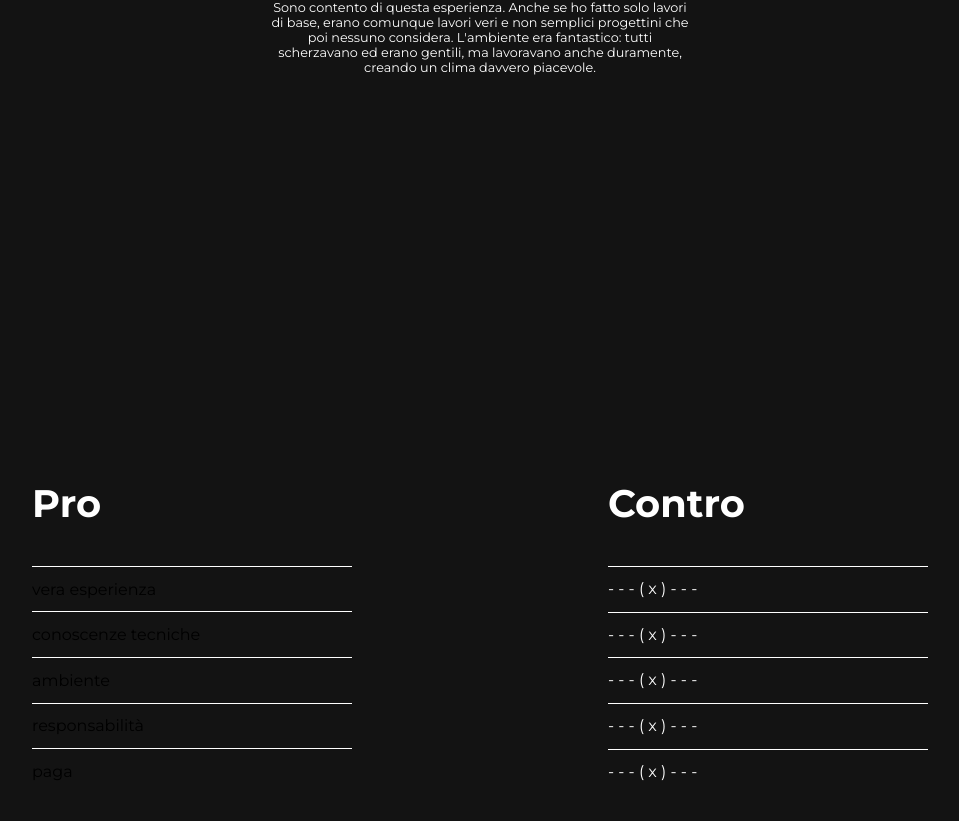
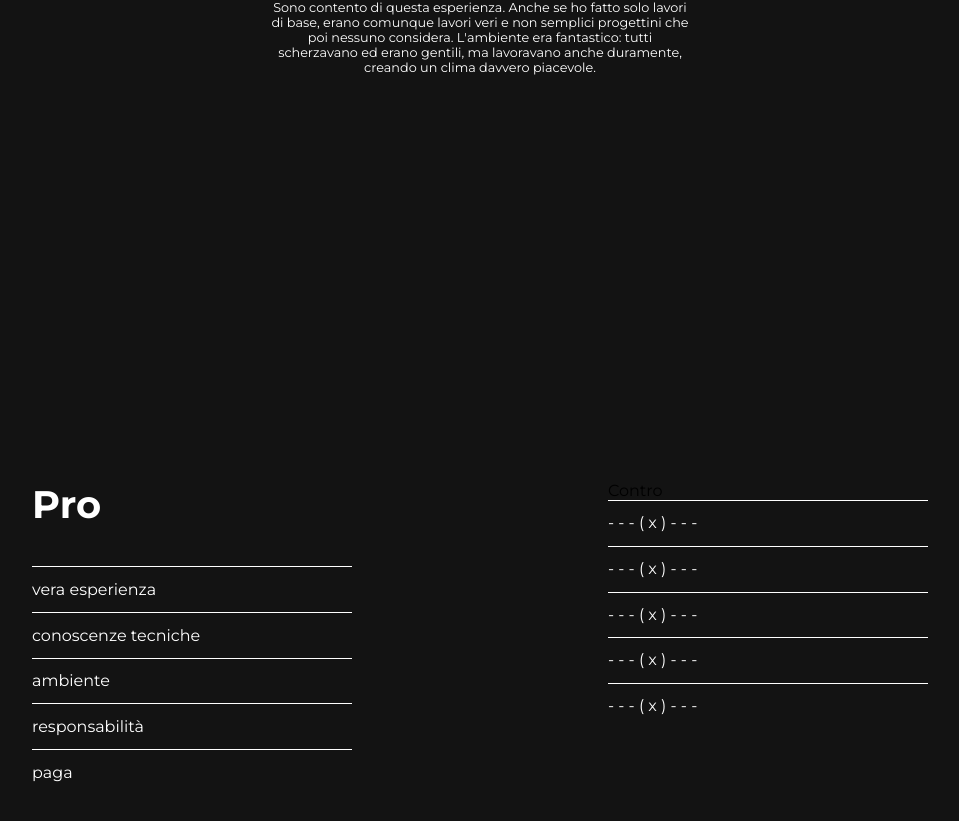
Before and after one commit to rikvik2006/english-presentation, a Next.js app in the folder pcto-ex/: page /conclusion in a window 1280 px wide. Shown: the part 419-1240 px from the top of the page, without its empty margins (160-1119 px from the left). Built offline with nearby package versions, Linux system fonts and the light colour scheme.

Commit message:
feat: created hover translate  animation prolabel

```diff
--- a/pcto-ex/src/components/Conclusion/ProContro/ProContro.jsx
+++ b/pcto-ex/src/components/Conclusion/ProContro/ProContro.jsx
@@ -21,11 +21,13 @@ const ProContro = () => {
 
                 <div className={styles.contro}>
                     <div className={styles.title}>Contro</div>
-                    {
-                        contro.map((contro, index) => (
-                            <ControLabel key={index} title={contro.title}/>
-                        ))
-                    }
+                    <div className={styles.labelContent}>
+                        {
+                            contro.map((contro, index) => (
+                                <ControLabel key={index} title={contro.title}/>
+                            ))
+                        }
+                    </div>
                 </div>
             </div>
         </div>
--- a/pcto-ex/src/components/Conclusion/ProContro/ProContro.module.scss
+++ b/pcto-ex/src/components/Conclusion/ProContro/ProContro.module.scss
@@ -9,18 +9,23 @@
         align-items: flex-start;
         gap: 20vw;
 
-        .labelContent {
-            display: flex;
-            flex-direction: column;
-            align-items: flex-start;
-            gap: 1vw;
+        .pro {
+            width: 25vw;
+
+            .title {
+                color: var(--primary-white);
+                font-size: 3vw;
+                font-weight: 700;
+                margin-bottom: 3vw;
+            }
+
+            .labelContent {
+                display: flex;
+                flex-direction: column;
+                align-items: flex-start;
+            }
         }
+
     }
 
-    .title {
-        color: var(--primary-white);
-        font-size: 3vw;
-        font-weight: 700;
-        margin-bottom: 3vw;
-    }
 }
--- a/pcto-ex/src/components/Conclusion/ProContro/ProLabel/Label.jsx
+++ b/pcto-ex/src/components/Conclusion/ProContro/ProLabel/Label.jsx
@@ -22,13 +22,9 @@ const Label = ({title}) => {
         <>
             <div className={styles.line}></div>
             <div className={styles.content}>
-                <div className={styles.title}>
-                    {title}
-                </div>
+                <p>{title}</p>
 
-                <div className={styles.backGround}>
-
-                </div>
+                <div className={styles.backGround}></div>
             </div>
 
         </>
--- a/pcto-ex/src/components/Conclusion/ProContro/ProLabel/Label.module.scss
+++ b/pcto-ex/src/components/Conclusion/ProContro/ProLabel/Label.module.scss
@@ -1,11 +1,21 @@
 .line {
-    width: 25vw;
+    width: 100%;
     height: 1px;
     background-color: var(--primary-white);
 
 }
 
 .content {
-    width: 25vw;
+    width: 100%;
+    color: var(--primary-white);
 
+    p {
+        margin: 0;
+        padding: 1vw 0 1vw 0;
+        transition: all 0.2s;
+    }
+
+    p:hover {
+        transform: translateX(1vw);
+    }
 }
```
